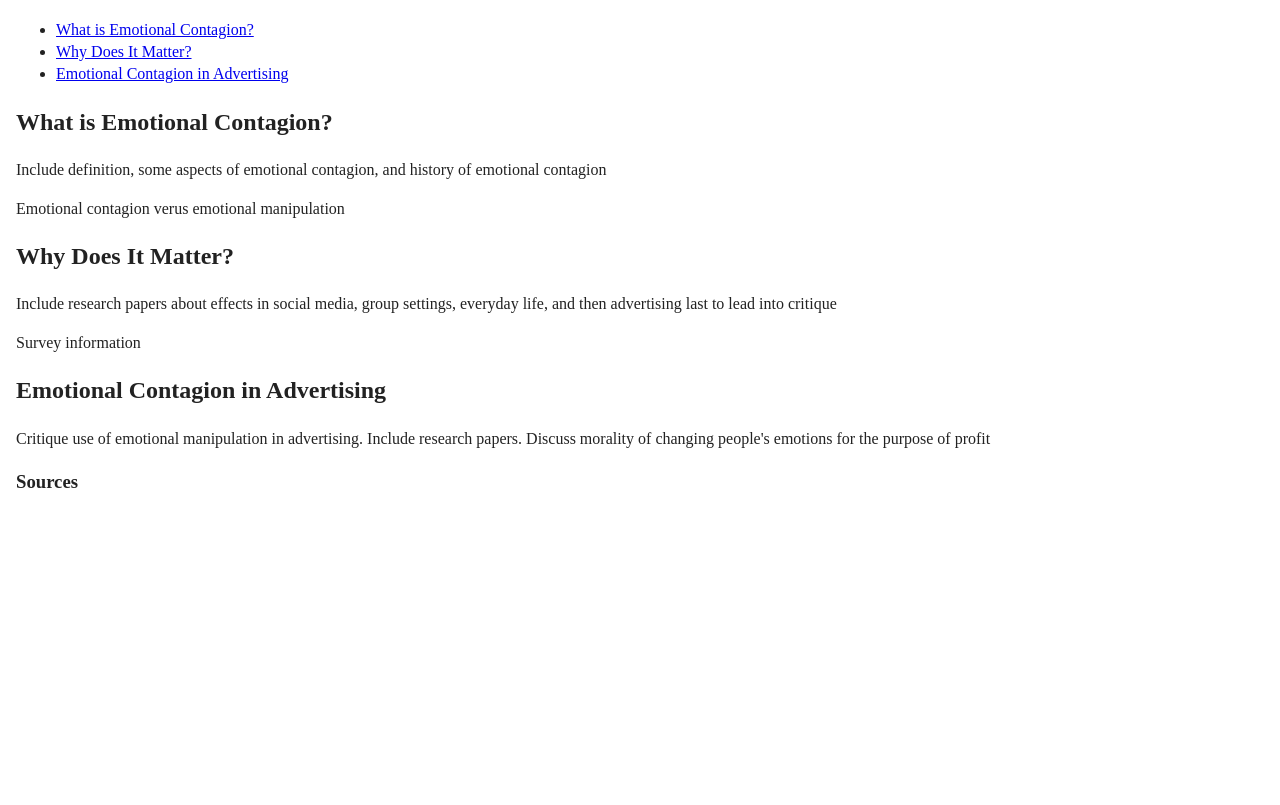
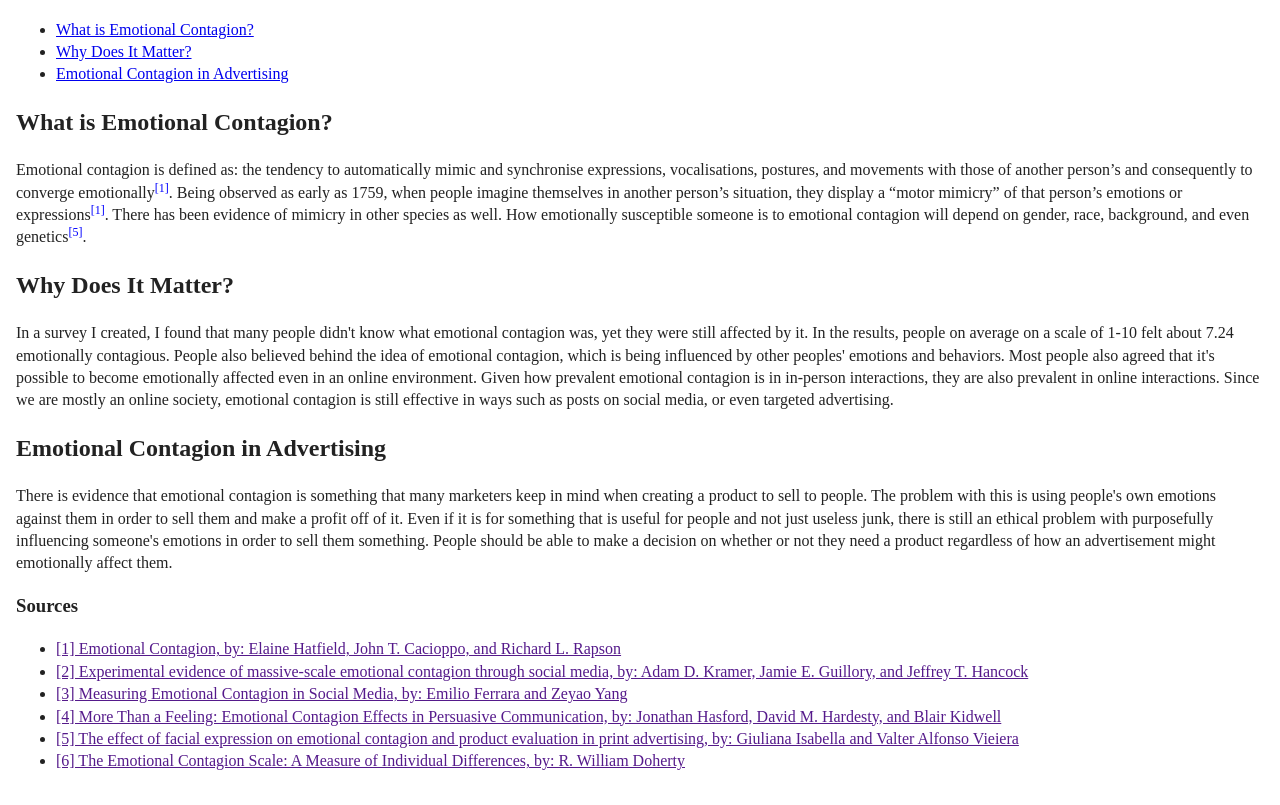
Before and after one commit to charliekoepke/ATLS-4244, a website: page index.html in a window 1280 px wide. Shown: the part 85-890 px from the top of the page. Before the commit the page ends 800 px from the top, so only its background shows below. Drawn offline with Linux system fonts and the light colour scheme.

Commit message:
progress log 3

```diff
--- a/index.html
+++ b/index.html
@@ -31,17 +31,24 @@
         <main>
             <section id="what-is-emotional-contagion">
                 <h2>What is Emotional Contagion?</h2>
-                <p>Include definition, some aspects of emotional contagion, and history of emotional contagion</p>
-                <p>Emotional contagion verus emotional manipulation</p>
+                <p>
+                    Emotional contagion is defined as: the tendency to automatically mimic and synchronise expressions, vocalisations, postures, and movements with those of another person’s and consequently to converge emotionally<sup><a href="#link1">[1]</a></sup>. Being observed as early as 1759, when people imagine themselves in another person’s situation, they display a “motor mimicry” of that person’s emotions or expressions<sup><a href="#link1">[1]</a></sup>. There has been evidence of mimicry in other species as well. How emotionally susceptible someone is to emotional contagion will depend on gender, race, background, and even genetics<sup><a href="#link5">[5]</a></sup>.
+                </p>
             </section>
             <section id="why-does-it-matter">
                 <h2>Why Does It Matter?</h2>
-                <p>Include research papers about effects in social media, group settings, everyday life, and then advertising last to lead into critique</p>
-                <p>Survey information</p>
+                <p>
+                    In a survey I created, I found that many people didn't know what emotional contagion was, yet they were still affected by it. In the results, people on average on a scale of 1-10 felt about 7.24 emotionally contagious. People also believed behind the idea of emotional contagion, which is being influenced by other peoples' emotions and behaviors. Most people also agreed that it's possible to become emotionally affected even in an online environment. Given how prevalent emotional contagion is in in-person interactions, they are also prevalent in online interactions. Since we are mostly an online society, emotional contagion is still effective in ways such as posts on social media, or even targeted advertising.
+                </p>
+                <p>
+
+                </p>
             </section>
             <section id="emotional-contagion-in-advertising">
                 <h2>Emotional Contagion in Advertising</h2>
-                <p>Critique use of emotional manipulation in advertising. Include research papers. Discuss morality of changing people's emotions for the purpose of profit</p>
+                <p>
+                    There is evidence that emotional contagion is something that many marketers keep in mind when creating a product to sell to people. The problem with this is using people's own emotions against them in order to sell them and make a profit off of it. Even if it is for something that is useful for people and not just useless junk, there is still an ethical problem with purposefully influencing someone's emotions in order to sell them something. People should be able to make a decision on whether or not they need a product regardless of how an advertisement might emotionally affect them.
+                </p>
             </section>
         </main>
 
@@ -54,7 +61,12 @@
         <!-- Author/Credits -->
         <h3>Sources</h3>
         <ul>
-            <!-- Include research papers and link them -->
+            <li><a href="" id="link1">[1] Emotional Contagion, by: Elaine Hatfield, John T. Cacioppo, and Richard L. Rapson</a></li>
+            <li><a href="" id="link2">[2] Experimental evidence of massive-scale emotional contagion through social media, by: Adam D. Kramer, Jamie E. Guillory, and Jeffrey T. Hancock</a></li>
+            <li><a href="" id="link3">[3] Measuring Emotional Contagion in Social Media, by: Emilio Ferrara and Zeyao Yang</a></li>
+            <li><a href="" id="link4">[4] More Than a Feeling: Emotional Contagion Effects in Persuasive Communication, by: Jonathan Hasford, David M. Hardesty, and Blair Kidwell</a></li>
+            <li><a href="" id="link5">[5] The effect of facial expression on emotional contagion and product evaluation in print advertising, by: Giuliana Isabella and Valter Alfonso Vieiera</a></li>
+            <li><a href="" id="link6">[6] The Emotional Contagion Scale: A Measure of Individual Differences, by: R. William Doherty</a></li>
         </ul>
     </footer>
 </html>
--- a/src/main.scss
+++ b/src/main.scss
@@ -9,3 +9,8 @@
 html {
     background: white;
 }
+
+sup a {
+    text-decoration: none;
+    color: blue;
+}
```
Also changed, not shown: path/main.js (+1 -1 lines).
